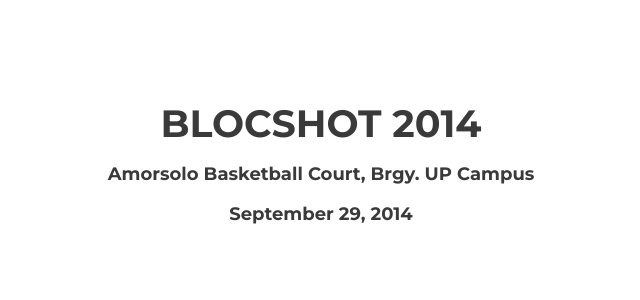
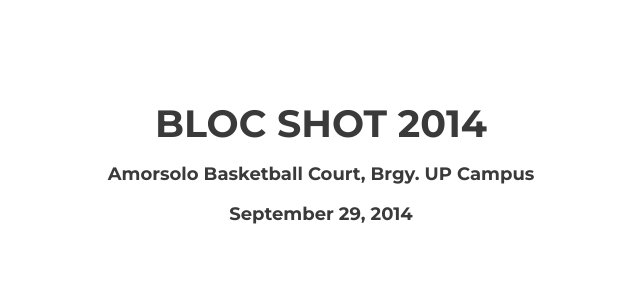
Before and after one commit to rbwong/blocshot, a Django app: template templates/index.html in a window 1280 px wide. Shown: the part 642-942 px from the top of the page, without its empty margins (319-959 px from the left). Run offline with Django 3.2, Linux system fonts and the light colour scheme; the template is opened without the code that fills it, so the values that code supplies are empty; parts of the project's set-up code (start-up, migrations or seed data) failed here and were passed over; some libraries are stand-ins or nearby versions.

```diff
--- a/templates/index.html
+++ b/templates/index.html
@@ -4,7 +4,7 @@
 <!DOCTYPE html>
 <html>
   <head>
-    <title>Blocshot 2014</title>
+    <title>Bloc Shot 2014</title>
     <meta charset="utf-8" />
     <meta content="width=device-width, initial-scale=1, maximum-scale=1, user-scalable=no" name="viewport">
     <!-- css -->
@@ -41,7 +41,7 @@
               <div class="row">
                   <div class="col-md-offset-2 col-md-8">
                     <div class="section-heading">
-                     <h2>Blocshot 2014</h2>
+                     <h2>Bloc Shot 2014</h2>
                      <h6>Amorsolo Basketball Court, Brgy. UP Campus</h6>
                      <h6>September 29, 2014</h6>
                     </div>
--- a/templates/signup.html
+++ b/templates/signup.html
@@ -4,7 +4,7 @@
 <!DOCTYPE html>
 <html>
   <head>
-    <title>Blocshot 2014</title>
+    <title>Bloc Shot 2014</title>
     <meta charset="utf-8" />
     <meta content="width=device-width, initial-scale=1, maximum-scale=1, user-scalable=no" name="viewport">
     <!-- css -->
@@ -22,7 +22,7 @@
                 <div class="row">
                     <div class="col-md-offset-2 col-md-8">
                       <div class="section-heading">
-                      <h1>Registration for Blocshot 2014</h1>
+                      <h1>Registration for Bloc Shot 2014</h1>
                       <p>Amorsolo Basketball Court, Brgy. UP Campus</p>
                       <p>September 29, 2014</p>
                       </div>
```
